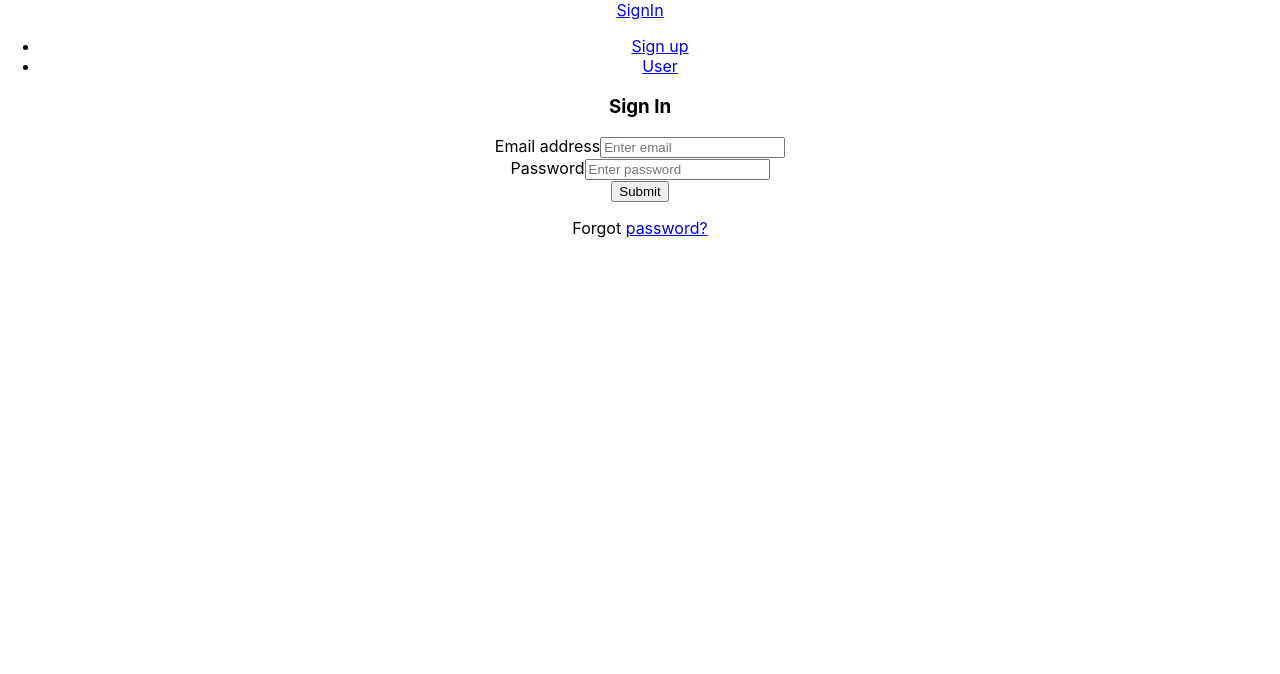
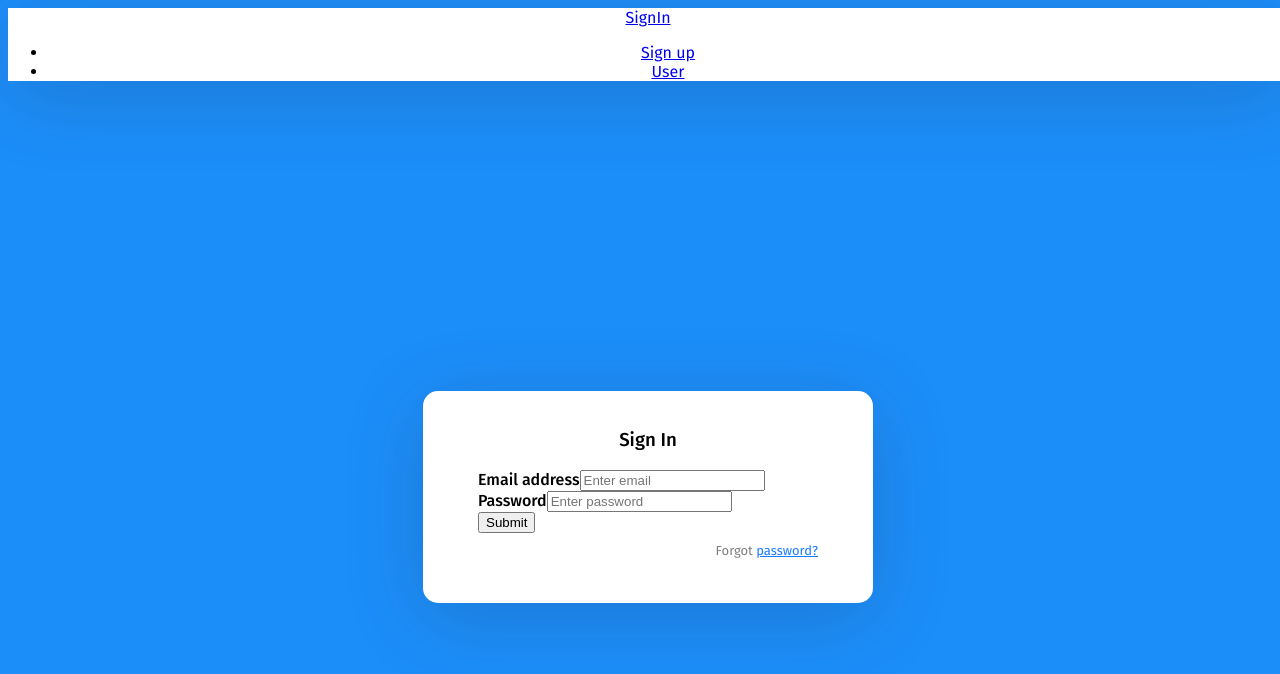
Before and after one commit to FIT-HNEE/ClientSide-WSData, a React (Create React App) app: page / in a window 1280 px wide. Shown: the top 674 px of the page. Built offline with nearby package versions, Linux system fonts and the light colour scheme.

Commit message:
Update index.css

```diff
--- a/src/index.css
+++ b/src/index.css
@@ -1,13 +1,84 @@
+@import url("https://fonts.googleapis.com/css?family=Fira+Sans:400,500,600,700,800");
+
+* {
+  box-sizing: border-box;
+}
 body {
-  margin: 0;
-  font-family: -apple-system, BlinkMacSystemFont, 'Segoe UI', 'Roboto', 'Oxygen',
-    'Ubuntu', 'Cantarell', 'Fira Sans', 'Droid Sans', 'Helvetica Neue',
-    sans-serif;
-  -webkit-font-smoothing: antialiased;
-  -moz-osx-font-smoothing: grayscale;
+  background: #1c8ef9 !important;
+  min-height: 100vh;
+  display: flex;
+  font-weight: 400;
+  font-family: "Fira Sans", sans-serif;
 }
 
-code {
-  font-family: source-code-pro, Menlo, Monaco, Consolas, 'Courier New',
-    monospace;
+h1,
+h2,
+h3,
+h4,
+h5,
+h6,
+label,
+span {
+  font-weight: 500;
+  font-family: "Fira Sans", sans-serif;
 }
+
+body,
+html,
+.App,
+#root,
+.auth-wrapper {
+  width: 100%;
+  height: 100%;
+}
+
+.navbar-light {
+  background-color: #ffffff;
+  box-shadow: 0px 14px 80px rgba(34, 35, 58, 0.2);
+}
+
+.auth-wrapper {
+  display: flex;
+  justify-content: center;
+  flex-direction: column;
+  text-align: left;
+}
+
+.auth-inner {
+  width: 450px;
+  margin: auto;
+  background: #ffffff;
+  box-shadow: 0px 14px 80px rgba(34, 35, 58, 0.2);
+  padding: 40px 55px 45px 55px;
+  border-radius: 15px;
+  transition: all 0.3s;
+}
+
+.auth-wrapper .form-control:focus {
+  border-color: #167bff;
+  box-shadow: none;
+}
+
+.auth-wrapper h3 {
+  text-align: center;
+  margin: 0;
+  line-height: 1;
+  padding-bottom: 20px;
+}
+
+.custom-control-label {
+  font-weight: 400;
+}
+
+.forgot-password,
+.forgot-password a {
+  text-align: right;
+  font-size: 13px;
+  padding-top: 10px;
+  color: #7f7d7d;
+  margin: 0;
+}
+
+.forgot-password a {
+  color: #167bff;
+}
```
